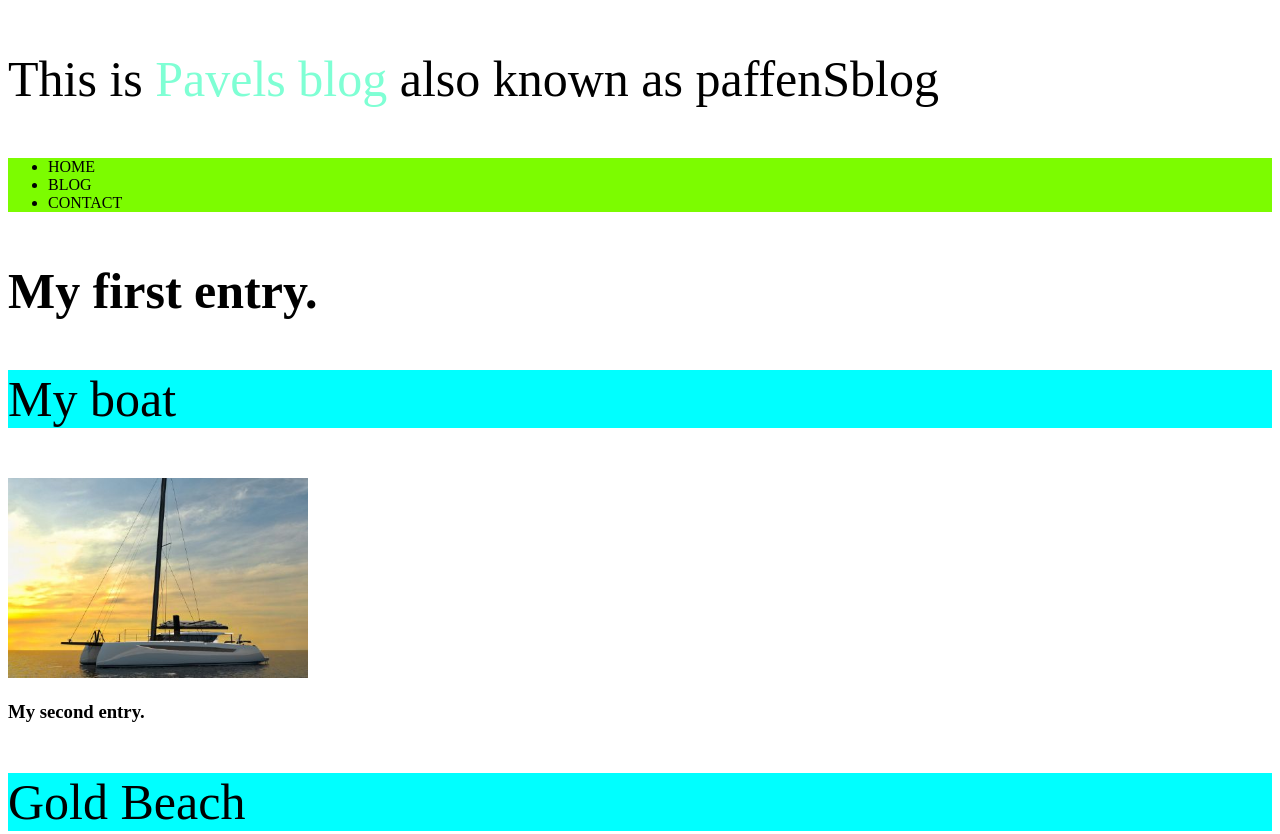
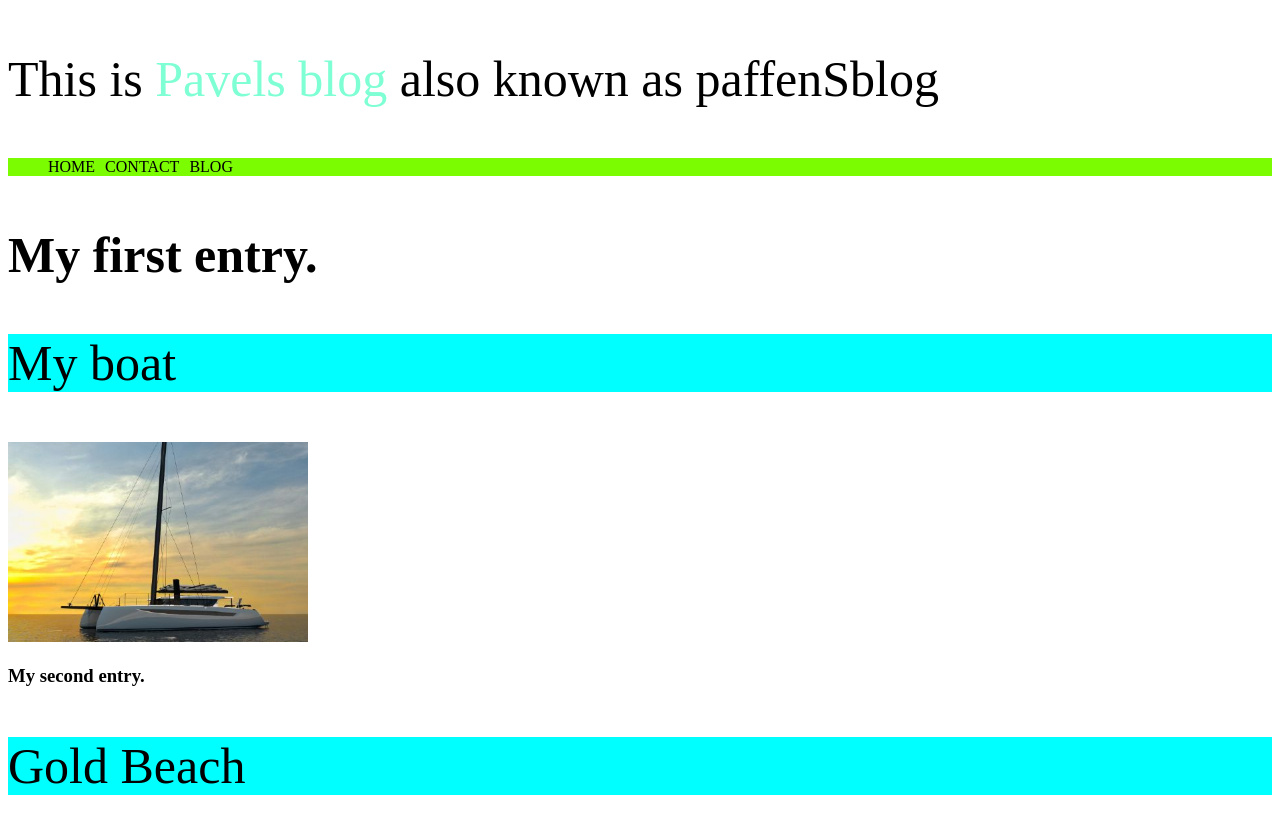
Before and after one commit to paffenst/myBlog, a website built with Parcel: page index.html in a window 1280 px wide. Shown: the top 834 px of the page. Built offline with nearby package versions, Linux system fonts and the light colour scheme.

Commit message:
some new things

```diff
--- a/css/styles.css
+++ b/css/styles.css
@@ -14,3 +14,11 @@
 p:nth-child(even){
   background-color:aqua;
 }
+.container{
+  display: flex;
+}
+
+li  {
+  display: grid;
+  padding-right: 10px;
+}
--- a/index.html
+++ b/index.html
@@ -9,12 +9,16 @@
   </div>
 </head>
 <body>
-<header id="header">
+<header id="header" >
   <nav>
     <ul>
-      <li>HOME</li>
-      <li>BLOG</li>
-      <li>CONTACT</li>
+      <div class="container">
+        <li >HOME</li>
+
+        <li>CONTACT</li>
+
+        <li>BLOG</li>
+      </div>
     </ul>
   </nav>
 </header>
```
